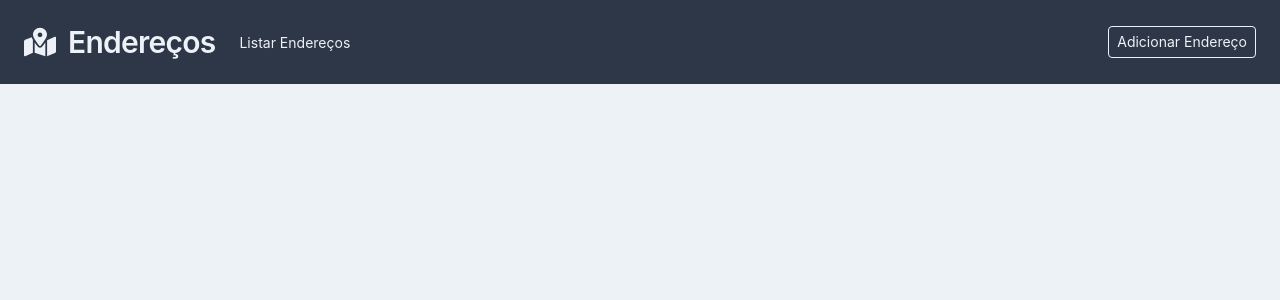
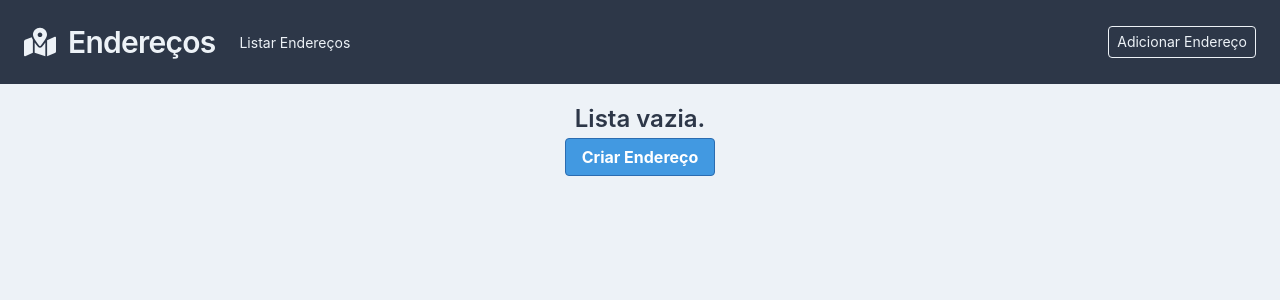
Before and after one commit to guicampanati/enderecos, a React (Create React App) app: page / in a window 1280 px wide. Shown: the top 300 px of the page. Built offline with nearby package versions, Linux system fonts and the light colour scheme.

Commit message:
Adicionando caso lista vazia

```diff
--- a/src/hooks/index.js
+++ b/src/hooks/index.js
@@ -8,7 +8,7 @@ export const LOCATIONIQ_API_KEY = 'pk.46077fc7923e32dabf8eaee20c030b63';
 export const OPENWEATHER_API_KEY = 'c8606fd98812085499b9669c638e9ed0';
 
 export const useAddressList = () => {
-  const [addresses, setAddresses] = useState(null);
+  const [addresses, setAddresses] = useState([]);
 
   useEffect(() => {
     const addressList = addressService.getAll();
--- a/src/pages/Home/index.js
+++ b/src/pages/Home/index.js
@@ -1,6 +1,7 @@
 import React from 'react';
 import styled from 'styled-components';
 import Address from './Address';
+import Button from '../../components/Button';
 import { useAddressList } from '../../hooks';
 
 const Home = () => {
@@ -12,6 +13,12 @@ const Home = () => {
         addresses.map(address => (
           <Address key={address.id} address={address} />
         ))}
+      {addresses && addresses.length === 0 && (
+        <Div>
+          <H3>Lista vazia.</H3>
+          <Button to={'/criar'}>Criar Endereço</Button>
+        </Div>
+      )}
     </Container>
   );
 };
@@ -42,4 +49,22 @@ const Container = styled.div`
   }
 `;
 
+const Div = styled.div`
+  display: flex;
+  flex-direction: column;
+  align-items: center;
+`;
+
+const H3 = styled.h3`
+  font-weight: ${props => props.theme.fontWeight.semibold};
+  font-size: ${props => props.theme.fontSize.xl2};
+  margin-top: ${props => props.theme.spacing.s1};
+  margin-bottom: ${props => props.theme.spacing.s1};
+  overflow: hidden;
+  text-overflow: ellipsis;
+  white-space: nowrap;
+  line-height: 1.25;
+  color: ${props => props.theme.color.gray.dark};
+`;
+
 export default Home;
```
